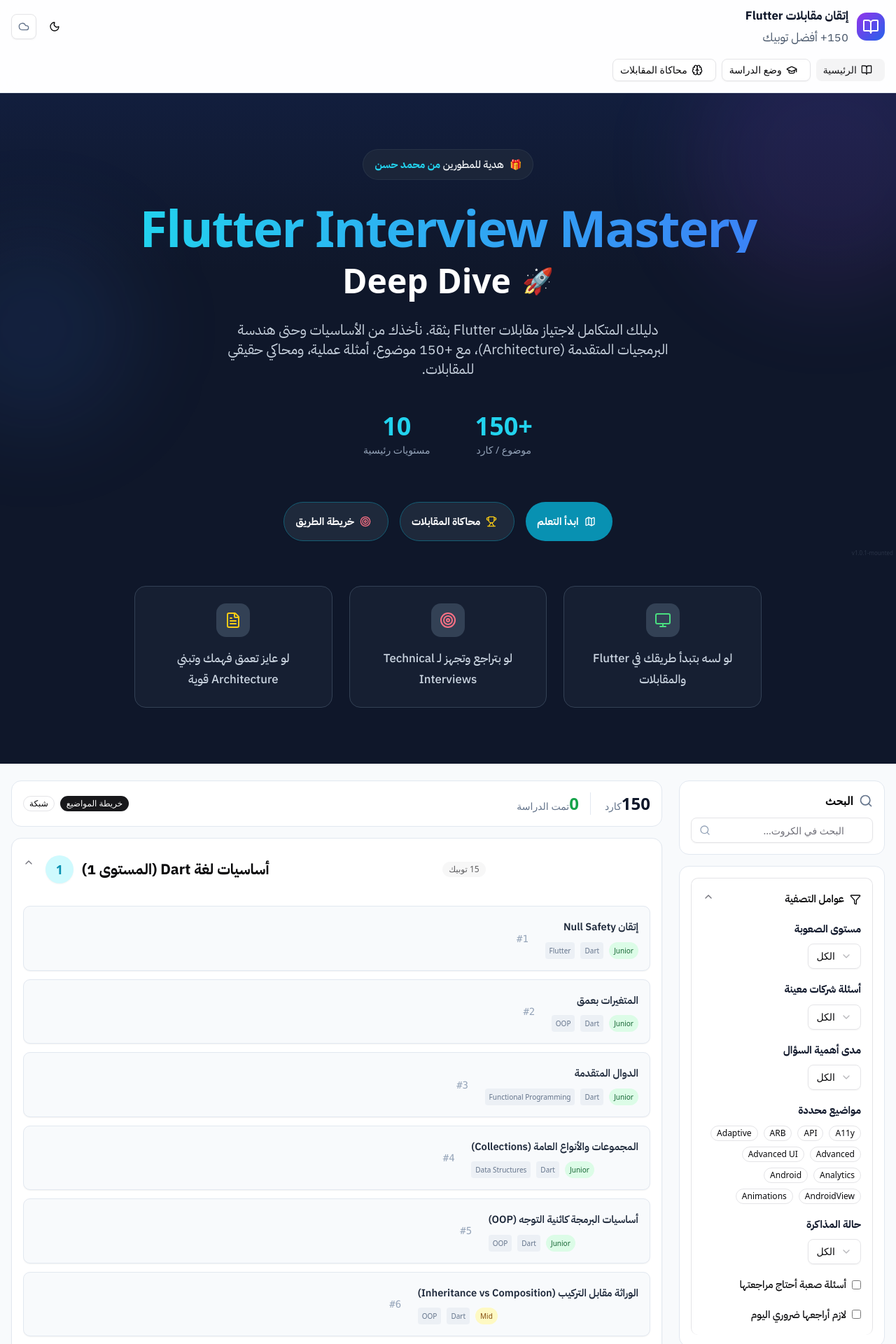
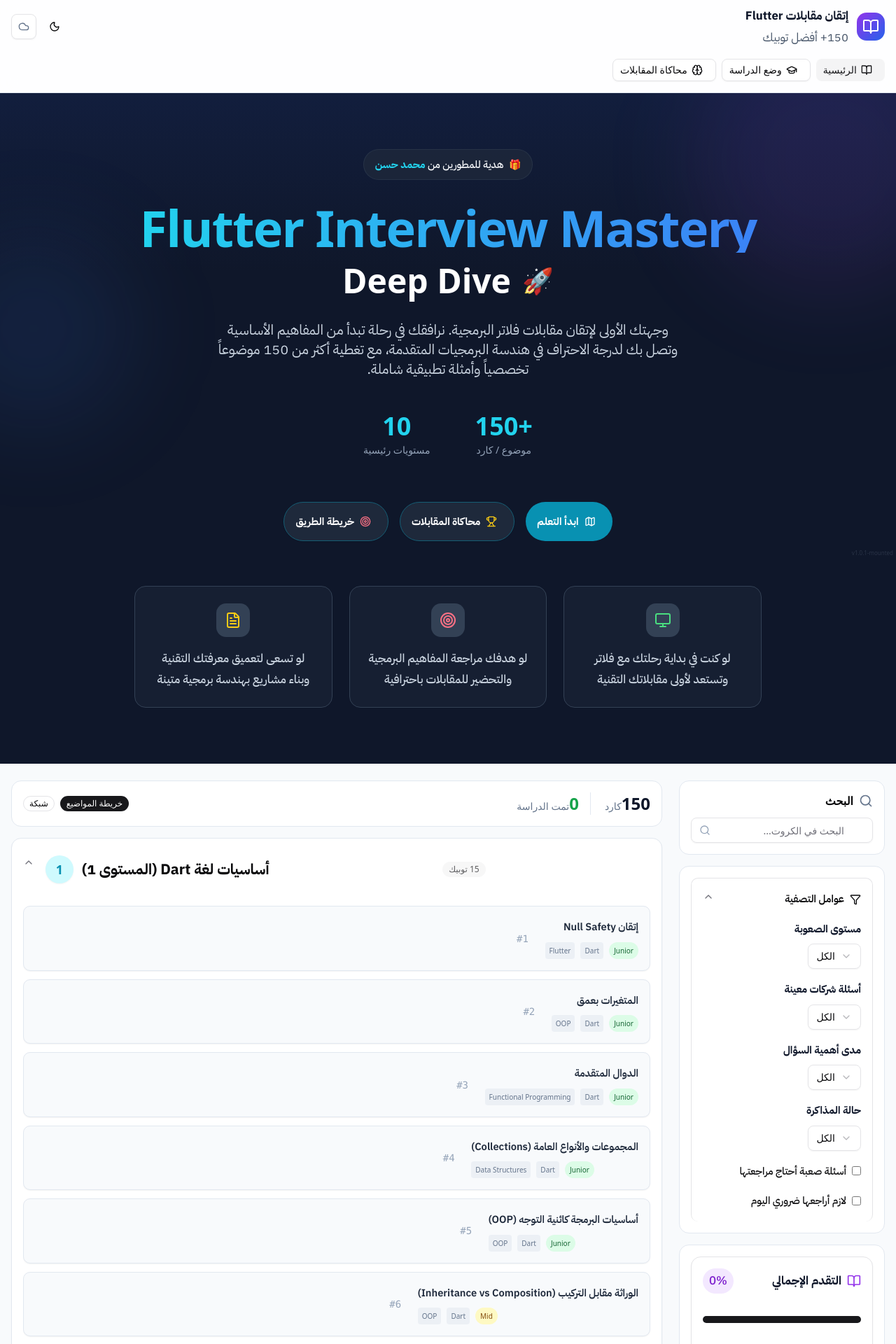
Before and after one commit to mohamed-hassan-pro/flutter-interview-mastery, a React (Vite) app: page /#/ in a window 1280 px wide. Shown: the top 1920 px of the page at 70% size. Built offline with nearby package versions, Linux system fonts and the light colour scheme.

Commit message:
design: redesign footer and finalize copywriting

```diff
--- a/src/components/ComingSoonModal.tsx
+++ b/src/components/ComingSoonModal.tsx
@@ -7,7 +7,7 @@
     DialogTitle,
     DialogTrigger,
 } from '@/components/ui/dialog';
-import { Sparkles, Brain, Clock } from 'lucide-react';
+import { Brain, Clock } from 'lucide-react';
 
 interface ComingSoonModalProps {
     children: React.ReactNode;
@@ -53,7 +53,7 @@
                             // Close dialog manually if needed, but DialogTrigger handles toggle
                         }}
                     >
-                        <Sparkles className="w-5 h-5 mr-2" />
+
                         <span className="arabic-text">
                             انتظرونا
                         </span>
--- a/src/components/FilterPanel.tsx
+++ b/src/components/FilterPanel.tsx
@@ -17,7 +17,7 @@
 } from '@/components/ui/accordion';
 import { Filter, RotateCcw } from 'lucide-react';
 import { useProgressStore } from '@/store/useProgressStore';
-import { getAllTags, getAllCompanies } from '@/data/allCards';
+import { getAllCompanies } from '@/data/allCards';
 
 interface FilterPanelProps {
   cards: Card[];
@@ -27,7 +27,6 @@
 interface FilterState {
   level: Level | 'All';
   company: string | 'All';
-  tags: string[];
   frequency: Frequency | 'All';
   showStudied: boolean | 'all';
   showWeakOnly: boolean;
@@ -37,7 +36,6 @@
 export function FilterPanel({ cards, onFilterChange }: FilterPanelProps) {
   const { currentLanguage, studiedCards, getWeakCards, getDueCards } = useProgressStore();
   const isArabic = currentLanguage === 'ar';
-  const allTags = getAllTags();
   const allCompanies = getAllCompanies();
   const weakCards = getWeakCards();
   const dueCards = getDueCards();
@@ -45,7 +43,6 @@
   const [filters, setFilters] = useState<FilterState>({
     level: 'All',
     company: 'All',
-    tags: [],
     frequency: 'All',
     showStudied: 'all',
     showWeakOnly: false,
@@ -65,11 +62,7 @@
       );
     }
 
-    if (newFilters.tags.length > 0) {
-      filtered = filtered.filter((card) =>
-        card.tags && Array.isArray(card.tags) && newFilters.tags.some((tag) => card.tags.includes(tag))
-      );
-    }
+
 
     if (newFilters.frequency !== 'All') {
       filtered = filtered.filter((card) => card.frequency === newFilters.frequency);
@@ -103,18 +96,12 @@
     applyFilters(newFilters);
   };
 
-  const toggleTag = (tag: string) => {
-    const newTags = filters.tags.includes(tag)
-      ? filters.tags.filter((t) => t !== tag)
-      : [...filters.tags, tag];
-    updateFilter('tags', newTags);
-  };
+
 
   const resetFilters = () => {
     const defaultFilters: FilterState = {
       level: 'All',
       company: 'All',
-      tags: [],
       frequency: 'All',
       showStudied: 'all',
       showWeakOnly: false,
@@ -127,7 +114,6 @@
   const hasActiveFilters =
     filters.level !== 'All' ||
     filters.company !== 'All' ||
-    filters.tags.length > 0 ||
     filters.frequency !== 'All' ||
     filters.showStudied !== 'all' ||
     filters.showWeakOnly ||
@@ -214,24 +200,7 @@
             </Select>
           </div>
 
-          {/* Tags Filter */}
-          <div>
-            <label className={`text-sm font-bold mb-2 block text-slate-900 dark:text-slate-100 ${isArabic ? 'arabic-text' : ''}`}>
-              {isArabic ? 'مواضيع محددة' : 'Specific Topics'}
-            </label>
-            <div className="flex flex-wrap gap-2">
-              {allTags.slice(0, 10).map((tag) => (
-                <Badge
-                  key={tag}
-                  variant={filters.tags.includes(tag) ? 'default' : 'outline'}
-                  className="cursor-pointer"
-                  onClick={() => toggleTag(tag)}
-                >
-                  {tag}
-                </Badge>
-              ))}
-            </div>
-          </div>
+
 
           {/* Study Status */}
           <div>
--- a/src/components/Hero.tsx
+++ b/src/components/Hero.tsx
@@ -1,7 +1,6 @@
 import { motion } from 'framer-motion';
 import { Target, Trophy, Monitor, Map, FileText } from 'lucide-react';
 import { Button } from './ui/button';
-import { useProgressStore } from '@/store/useProgressStore';
 import { ComingSoonModal } from './ComingSoonModal';
 
 interface HeroProps {
@@ -9,9 +8,6 @@
 }
 
 export function Hero({ onStart }: HeroProps) {
-    const { currentLanguage } = useProgressStore();
-    const isArabic = currentLanguage === 'ar';
-
     return (
         <div className="relative overflow-hidden bg-slate-900 text-slate-50 py-20 px-4">
             {/* Background gradients */}
@@ -26,12 +22,8 @@
                     animate={{ opacity: 1, y: 0 }}
                     className="inline-flex items-center gap-2 px-4 py-2 rounded-full bg-slate-800/80 border border-slate-700/50 text-sm font-medium mb-8"
                 >
-                    🎁 <span className={isArabic ? 'arabic-text' : ''}>
-                        {isArabic ? 'هدية للمطورين' : 'Gift for Developers'}
-                        {' '}
-                        <a href="https://www.linkedin.com/in/mohamed-hassan-pro/" target="_blank" rel="noopener noreferrer" className="hover:underline font-bold text-cyan-400">
-                            {isArabic ? 'من محمد حسن' : 'by Mohamed Hassan'}
-                        </a>
+                    🎁 <span className="arabic-text">
+                        هدية للمطورين من <a href="https://www.linkedin.com/in/mohamed-hassan-pro/" target="_blank" rel="noopener noreferrer" className="hover:underline font-bold text-cyan-400">محمد حسن</a>
                     </span>
                 </motion.div>
 
@@ -62,7 +54,7 @@
                     transition={{ delay: 0.3 }}
                     className="text-lg md:text-xl text-slate-300 max-w-2xl mx-auto leading-relaxed mb-12 arabic-text"
                 >
-                    دليلك المتكامل لاجتياز مقابلات Flutter بثقة. نأخذك من الأساسيات وحتى هندسة البرمجيات المتقدمة (Architecture)، مع +150 موضوع، أمثلة عملية، ومحاكي حقيقي للمقابلات.
+                    وجهتك الأولى لإتقان مقابلات فلاتر البرمجية. نرافقك في رحلة تبدأ من المفاهيم الأساسية وتصل بك لدرجة الاحتراف في هندسة البرمجيات المتقدمة، مع تغطية أكثر من 150 موضوعاً تخصصياً وأمثلة تطبيقية شاملة.
                 </motion.p>
 
                 {/* Stats Row */}
@@ -91,7 +83,7 @@
                 >
                     <Button size="lg" className="bg-cyan-600 hover:bg-cyan-700 text-white rounded-full px-8 h-14" onClick={onStart}>
                         <Map className="w-5 h-5 mr-2" />
-                        <span className={`text-lg font-bold ${isArabic ? 'arabic-text' : ''}`}>{isArabic ? 'ابدأ التعلم' : 'Start Learning'}</span>
+                        <span className="text-lg font-bold arabic-text">ابدأ التعلم</span>
                     </Button>
                     {/* <Button size="lg" variant="outline" className="border-cyan-800 bg-slate-800 text-white hover:bg-slate-700 rounded-full px-8 h-14 relative overflow-hidden" onClick={() => window.location.hash = '#/quiz'}>
                         <Trophy className="w-5 h-5 mr-2 text-yellow-400" />
@@ -100,12 +92,12 @@
                     <ComingSoonModal>
                         <Button size="lg" variant="outline" className="border-cyan-800 bg-slate-800 text-white hover:bg-slate-700 rounded-full px-8 h-14 relative overflow-hidden">
                             <Trophy className="w-5 h-5 mr-2 text-yellow-400" />
-                            <span className={`text-lg font-bold ${isArabic ? 'arabic-text' : ''}`}>{isArabic ? 'محاكاة المقابلات' : 'Interview Simulation'}</span>
+                            <span className="text-lg font-bold arabic-text">محاكاة المقابلات</span>
                         </Button>
                     </ComingSoonModal>
                     <Button size="lg" variant="outline" className="border-cyan-800 bg-slate-800 text-white hover:bg-slate-700 rounded-full px-8 h-14" onClick={onStart}>
                         <Target className="w-5 h-5 mr-2 text-rose-400" />
-                        <span className={`text-lg font-bold ${isArabic ? 'arabic-text' : ''}`}>{isArabic ? 'خريطة الطريق' : 'Roadmap'}</span>
+                        <span className="text-lg font-bold arabic-text">خريطة الطريق</span>
                     </Button>
                 </motion.div>
 
@@ -120,24 +112,24 @@
                         <div className="w-12 h-12 mx-auto bg-slate-700 rounded-xl flex items-center justify-center mb-4">
                             <Monitor className="w-6 h-6 text-green-400" />
                         </div>
-                        <p className={`text-slate-300 leading-relaxed font-medium ${isArabic ? 'arabic-text' : ''}`}>
-                            {isArabic ? 'لو لسه بتبدأ طريقك في Flutter والمقابلات' : 'If you are just starting with Flutter interviews'}
+                        <p className="text-slate-300 leading-relaxed font-medium arabic-text">
+                            لو كنت في بداية رحلتك مع فلاتر وتستعد لأولى مقابلاتك التقنية
                         </p>
                     </div>
                     <div className="bg-slate-800/50 border border-slate-700 rounded-2xl p-6 text-center hover:bg-slate-800 transition-colors">
                         <div className="w-12 h-12 mx-auto bg-slate-700 rounded-xl flex items-center justify-center mb-4">
                             <Target className="w-6 h-6 text-rose-400" />
                         </div>
-                        <p className={`text-slate-300 leading-relaxed font-medium ${isArabic ? 'arabic-text' : ''}`}>
-                            {isArabic ? 'لو بتراجع وتجهز لـ Technical Interviews' : 'If you are preparing for technical interviews'}
+                        <p className="text-slate-300 leading-relaxed font-medium arabic-text">
+                            لو هدفك مراجعة المفاهيم البرمجية والتحضير للمقابلات باحترافية
                         </p>
                     </div>
                     <div className="bg-slate-800/50 border border-slate-700 rounded-2xl p-6 text-center hover:bg-slate-800 transition-colors">
                         <div className="w-12 h-12 mx-auto bg-slate-700 rounded-xl flex items-center justify-center mb-4">
                             <FileText className="w-6 h-6 text-yellow-400" />
                         </div>
-                        <p className={`text-slate-300 leading-relaxed font-medium ${isArabic ? 'arabic-text' : ''}`}>
-                            {isArabic ? 'لو عايز تعمق فهمك وتبني Architecture قوية' : 'If you want to deepen understanding and build solid Architecture'}
+                        <p className="text-slate-300 leading-relaxed font-medium arabic-text">
+                            لو تسعى لتعميق معرفتك التقنية وبناء مشاريع بهندسة برمجية متينة
                         </p>
                     </div>
                 </motion.div>
--- a/src/pages/CardDetail.tsx
+++ b/src/pages/CardDetail.tsx
@@ -121,10 +121,10 @@
                     </Badge>
                   )}
                 </div>
-                <h1 className={`text-3xl font-bold text-slate-900 dark:text-white ${isArabic ? 'arabic-text' : ''}`}>
-                  {isArabic && card.titleAr ? card.titleAr : card.title}
+                <h1 className="text-3xl font-bold text-slate-900 dark:text-white">
+                  {card.title}
                 </h1>
-                {card.titleAr && !isArabic && (
+                {card.titleAr && (
                   <p className="text-readable-muted mt-1 arabic-text">{card.titleAr}</p>
                 )}
               </div>
```
Also changed, not shown: src/App.tsx (+41 -35 lines), src/components/Card.tsx (+8 -5 lines).
